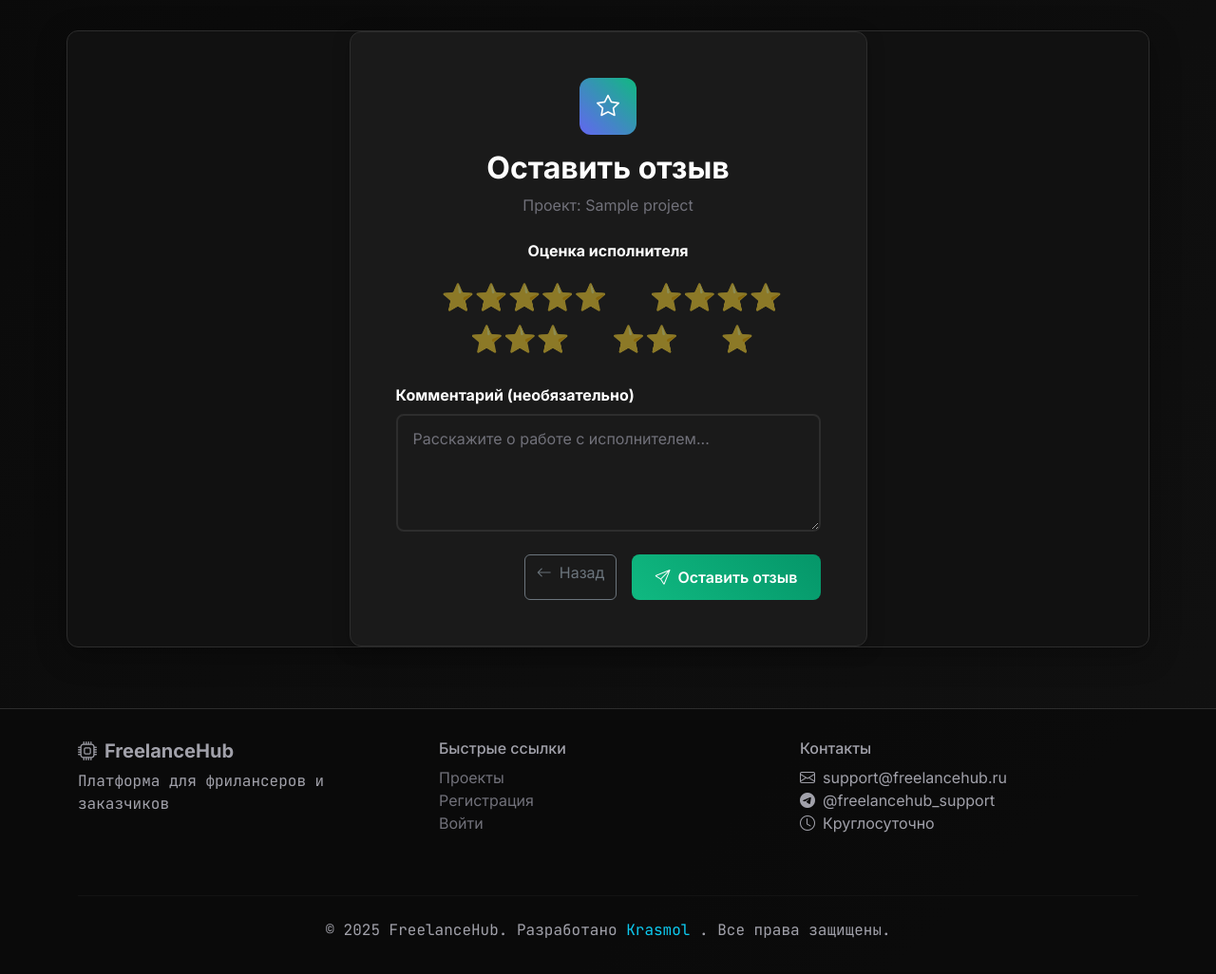
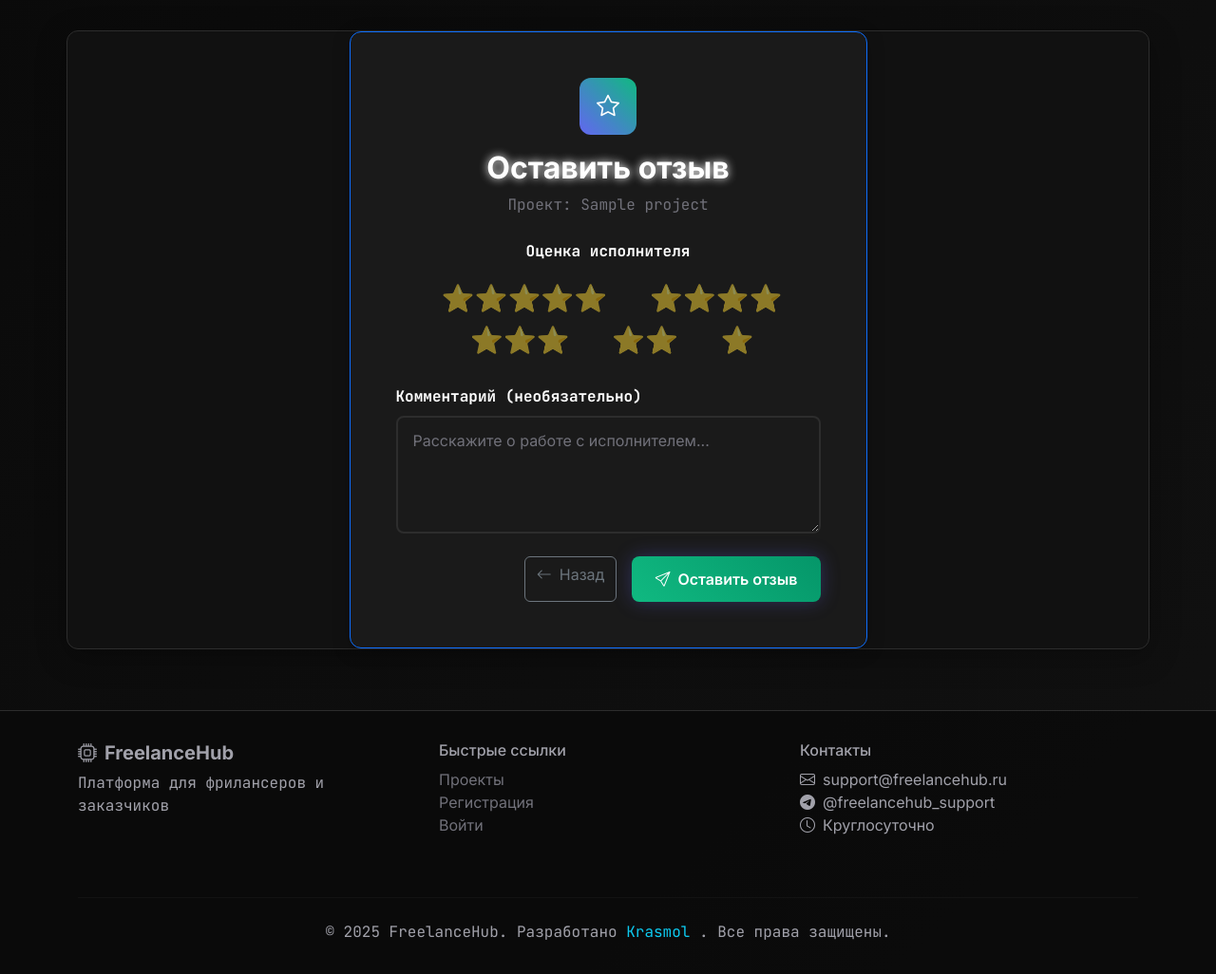
Before and after one commit to Krasmol/platform_for_freelancers, a Flask app: template templates/create_review.html in a window 1280 px wide. Shown: the part 63-1089 px from the top of the page at 95% size. Before the commit the page ends 1051 px from the top, so only its background shows below. Run offline with Flask 3, Linux system fonts and the light colour scheme; the template is opened without the code that fills it: values that come from a table or form of the project are taken from there, others are empty; tables that the repository leaves empty hold one stand-in row (values such as "Sample post").

Commit message:
Update create_review.html
изменен стиль

```diff
--- a/templates/create_review.html
+++ b/templates/create_review.html
@@ -3,24 +3,24 @@
 {% block content %}
 <div class="row justify-content-center">
     <div class="col-lg-6">
-        <div class="card">
+        <div class="card border-primary">
             <div class="card-body p-5">
                 <div class="text-center mb-4">
                     <div class="feature-icon mx-auto">
                         <i class="bi bi-star"></i>
                     </div>
-                    <h2 class="fw-bold mt-3">Оставить отзыв</h2>
-                    <p class="text-muted">Проект: {{ project.title }}</p>
+                    <h2 class="fw-bold mt-3 text-glow">Оставить отзыв</h2>
+                    <p class="text-muted code-font">Проект: {{ project.title }}</p>
                 </div>
 
                 <form method="POST">
                     <div class="mb-4 text-center">
-                        <label class="form-label fw-bold mb-3">Оценка исполнителя</label>
+                        <label class="form-label fw-bold mb-3 code-font">Оценка исполнителя</label>
                         <div class="rating-stars mb-3">
                             {% for i in range(5, 0, -1) %}
                             <div class="form-check form-check-inline">
                                 <input class="form-check-input" type="radio" name="rating" id="rating{{ i }}" value="{{ i }}" required>
-                                <label class="form-check-label fs-3" for="rating{{ i }}">
+                                <label class="form-check-label fs-3 text-warning" for="rating{{ i }}">
                                     {% for star in range(i) %}⭐{% endfor %}
                                 </label>
                             </div>
@@ -29,7 +29,7 @@
                     </div>
 
                     <div class="mb-4">
-                        <label for="comment" class="form-label fw-bold">Комментарий (необязательно)</label>
+                        <label for="comment" class="form-label fw-bold code-font">Комментарий (необязательно)</label>
                         <textarea class="form-control" id="comment" name="comment" rows="4"
                                   placeholder="Расскажите о работе с исполнителем..."></textarea>
                     </div>
@@ -38,7 +38,7 @@
                         <a href="{{ url_for('project_detail', project_id=project.id) }}" class="btn btn-outline-secondary me-md-2">
                             <i class="bi bi-arrow-left me-2"></i>Назад
                         </a>
-                        <button type="submit" class="btn btn-success">
+                        <button type="submit" class="btn btn-success glow">
                             <i class="bi bi-send me-2"></i>Оставить отзыв
                         </button>
                     </div>
@@ -56,12 +56,17 @@
 .rating-stars .form-check-label {
     cursor: pointer;
     opacity: 0.5;
-    transition: opacity 0.2s;
+    transition: opacity 0.2s, transform 0.2s;
 }
 
 .rating-stars .form-check-input:checked + .form-check-label,
 .rating-stars .form-check-label:hover {
     opacity: 1;
+    transform: scale(1.1);
+}
+
+.rating-stars .form-check-label:hover {
+    text-shadow: 0 0 10px gold;
 }
 </style>
 {% endblock %}
```
